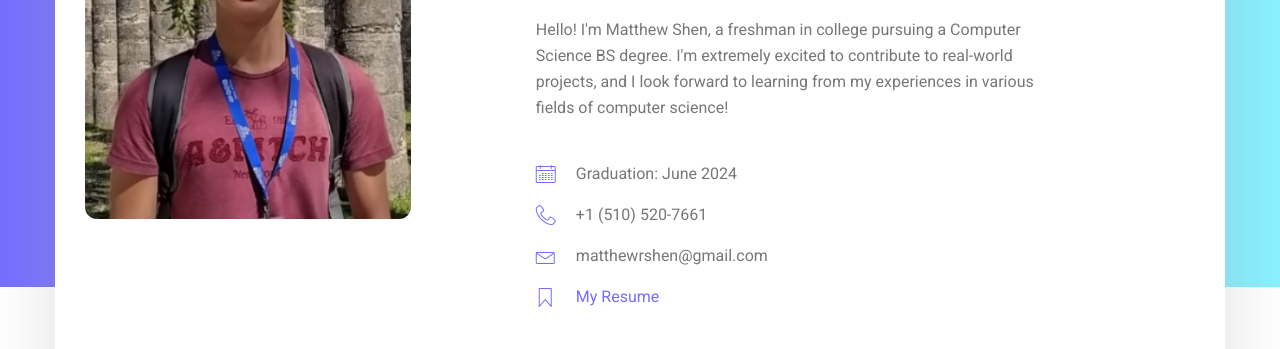
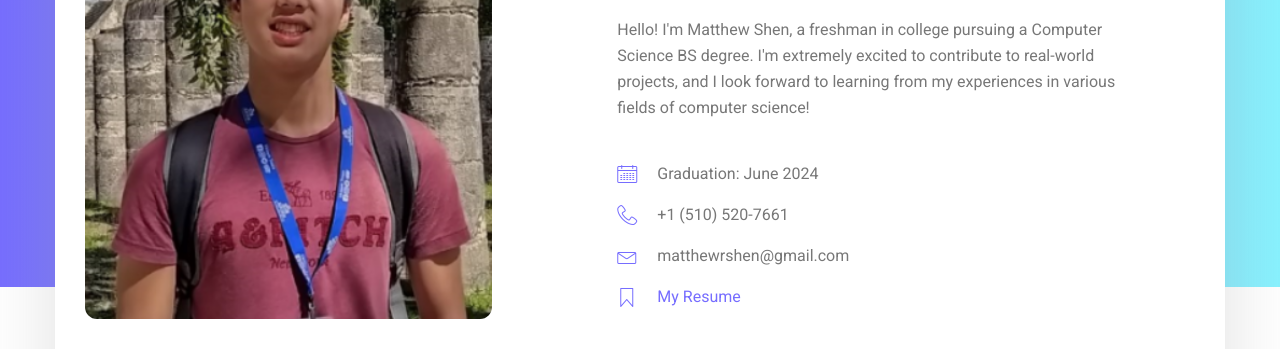
Before and after one commit to Sariel1563/sariel1563.github.io, a plain HTML site: page index.html in a window 1280 px wide. Shown: the part 473-822 px from the top of the page. Drawn offline with Linux system fonts and the light colour scheme.

Commit message:
Update index.html

```diff
--- a/index.html
+++ b/index.html
@@ -54,7 +54,7 @@
 					<div class="banner_content">
 						<div class="media">
 							<div class="d-flex">
-								<img src="images/me.jpg" height="400" style="border-radius:12px;" alt="">
+								<img src="images/me.jpg" height="500" style="border-radius:12px;" alt="">
 							</div>
 							<div class="media-body">
 								<div class="personal_text">
```
